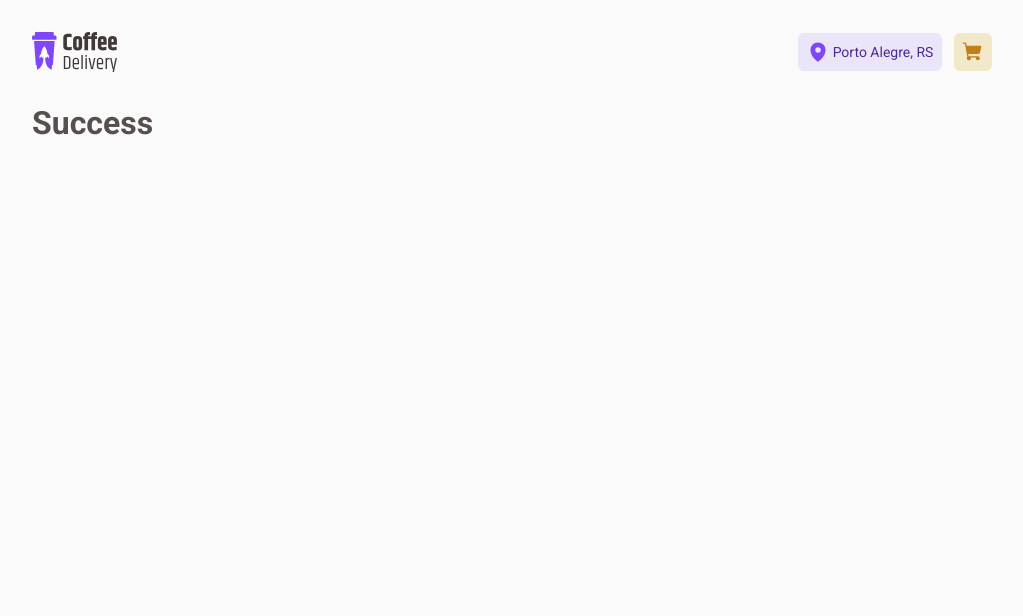
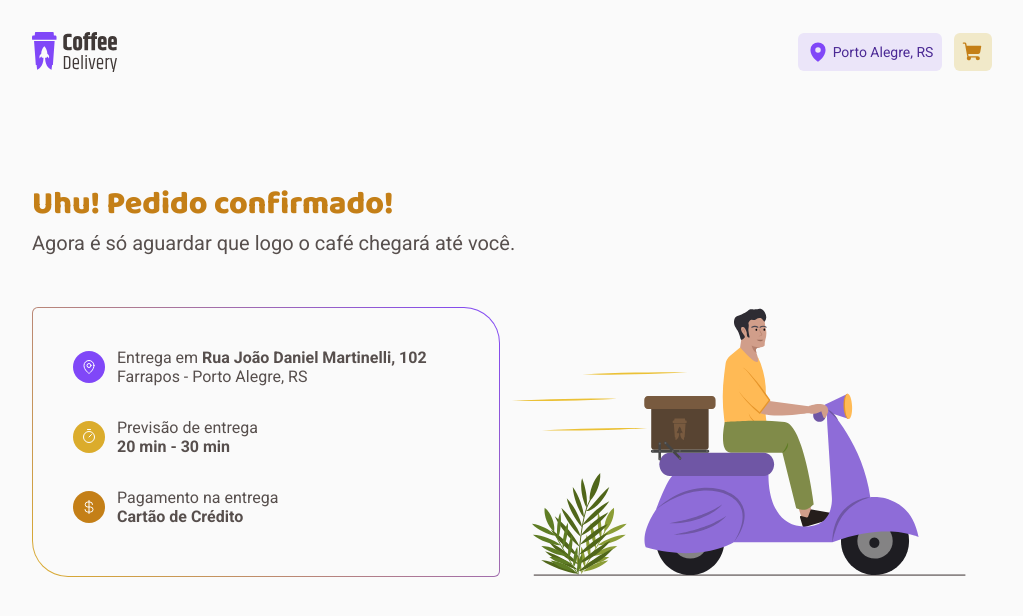
Before and after one commit to gbeserra95/coffee-delivery, a React (Vite) app: page /success in a window 1280 px wide. Shown: the top 616 px of the page, without its empty margins (128-1151 px from the left). Built offline with nearby package versions, Linux system fonts and the light colour scheme.

Commit message:
style: success page

```diff
--- a/src/pages/Success/index.tsx
+++ b/src/pages/Success/index.tsx
@@ -1,3 +1,49 @@
+import { MapPin, Timer, CurrencyDollar } from 'phosphor-react'
+import deliverySuccessImage from '../../assets/illustration.svg'
+import * as S from './styles'
+
 export function Success() {
-  return <h1>Success</h1>
+  return (
+    <main>
+      <S.Title>
+        <h1>Uhu! Pedido confirmado!</h1>
+        <span>Agora é só aguardar que logo o café chegará até você.</span>
+      </S.Title>
+      <S.Content>
+        <S.InfoContainer>
+          <S.Info>
+            <S.Icon bg="purple">
+              <MapPin size={16} />
+            </S.Icon>
+            <S.Text>
+              Entrega em <span>Rua João Daniel Martinelli, 102</span>
+              <br />
+              Farrapos - Porto Alegre, RS
+            </S.Text>
+          </S.Info>
+          <S.Info>
+            <S.Icon bg="yellow">
+              <Timer size={16} />
+            </S.Icon>
+            <S.Text>
+              Previsão de entrega
+              <br />
+              <span>20 min - 30 min</span>
+            </S.Text>
+          </S.Info>
+          <S.Info>
+            <S.Icon bg="yellowDark">
+              <CurrencyDollar size={16} />
+            </S.Icon>
+            <S.Text>
+              Pagamento na entrega
+              <br />
+              <span>Cartão de Crédito</span>
+            </S.Text>
+          </S.Info>
+        </S.InfoContainer>
+        <img src={deliverySuccessImage} alt="" />
+      </S.Content>
+    </main>
+  )
 }
--- /dev/null
+++ b/src/pages/Success/styles.ts
@@ -0,0 +1,84 @@
+import styled from 'styled-components'
+
+export const Title = styled.div`
+  display: flex;
+  flex-direction: column;
+  width: 100%;
+  padding-top: 5rem;
+  margin-bottom: 2.5rem;
+  gap: 0.25rem;
+
+  h1 {
+    font-family: 'Baloo 2';
+    font-size: 2rem;
+    font-weight: 800;
+    line-height: 130%;
+    color: ${(props) => props.theme['yellow-dark']};
+  }
+
+  span {
+    font-size: 1.25rem;
+    line-height: 130%;
+    color: #${(props) => props.theme['base-subtitle']};
+  }
+`
+
+export const Content = styled.div`
+  display: flex;
+  justify-content: space-between;
+  align-items: center;
+`
+
+export const InfoContainer = styled.div`
+  display: flex;
+  flex-direction: column;
+  width: min(100%, 32.875rem);
+  height: 16.875rem;
+  padding: 2.5rem;
+  gap: 2rem;
+  border: 1px solid transparent;
+  border-radius: 6px 36px;
+  background-image: linear-gradient(
+      ${(props) => props.theme.background},
+      ${(props) => props.theme.background}
+    ),
+    linear-gradient(45deg, rgba(219, 172, 44, 1), rgba(128, 71, 248, 1));
+  background-origin: border-box;
+  background-clip: padding-box, border-box;
+`
+
+export const Info = styled.div`
+  display: flex;
+  align-items: center;
+  gap: 0.75rem;
+`
+
+const COLORS = {
+  yellow: 'yellow',
+  yellowDark: 'yellow-dark',
+  gray: 'base-text',
+  purple: 'purple',
+} as const
+
+interface IColors {
+  bg: keyof typeof COLORS
+}
+
+export const Icon = styled.div<IColors>`
+  display: flex;
+  justify-content: center;
+  align-items: center;
+  width: 2rem;
+  height: 2rem;
+  border-radius: 50%;
+  color: ${(props) => props.theme.white};
+  background: ${(props) => props.theme[COLORS[props.bg]]};
+`
+
+export const Text = styled.div`
+  color: ${(props) => props.theme['base-text']};
+
+  span {
+    font-weight: 700;
+  }
+`
```
Also changed, not shown: src/assets/illustration.svg (added).
